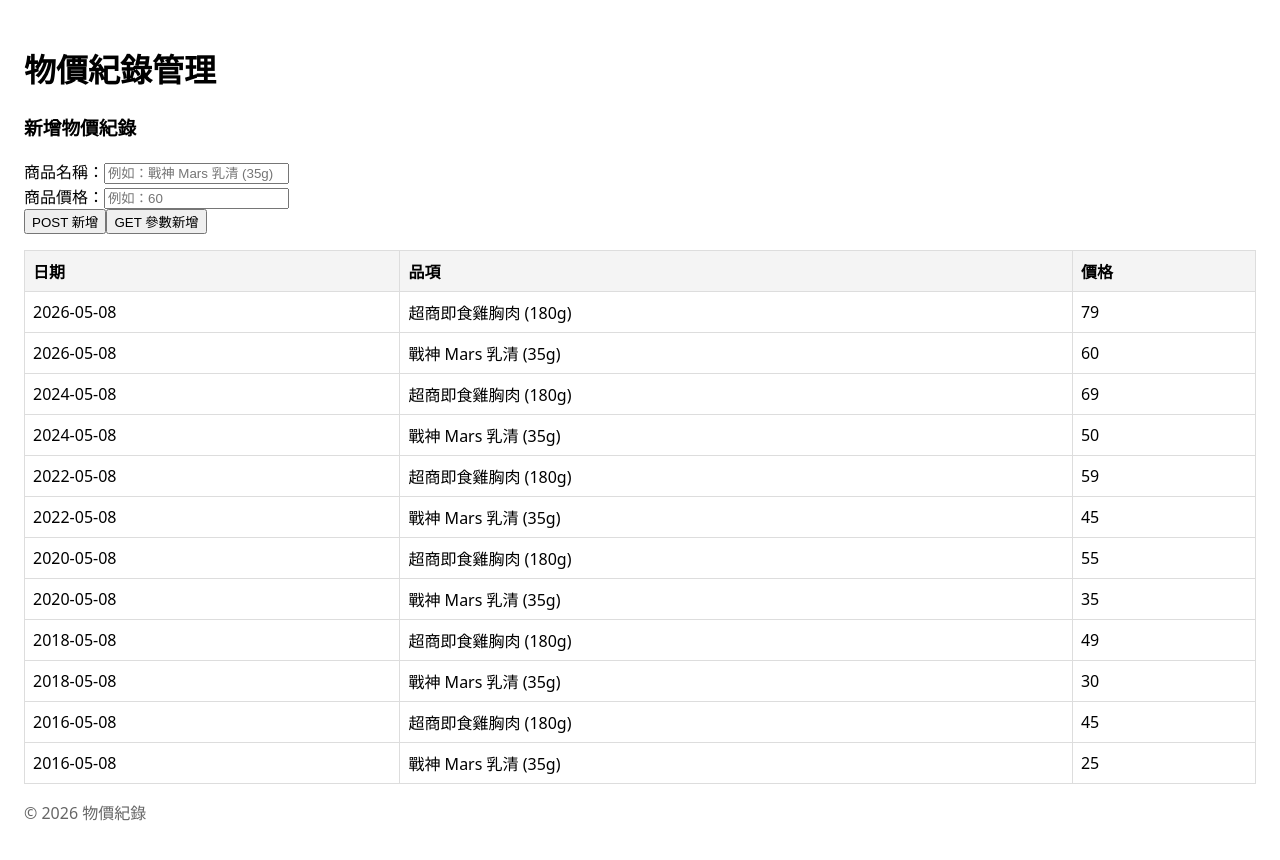
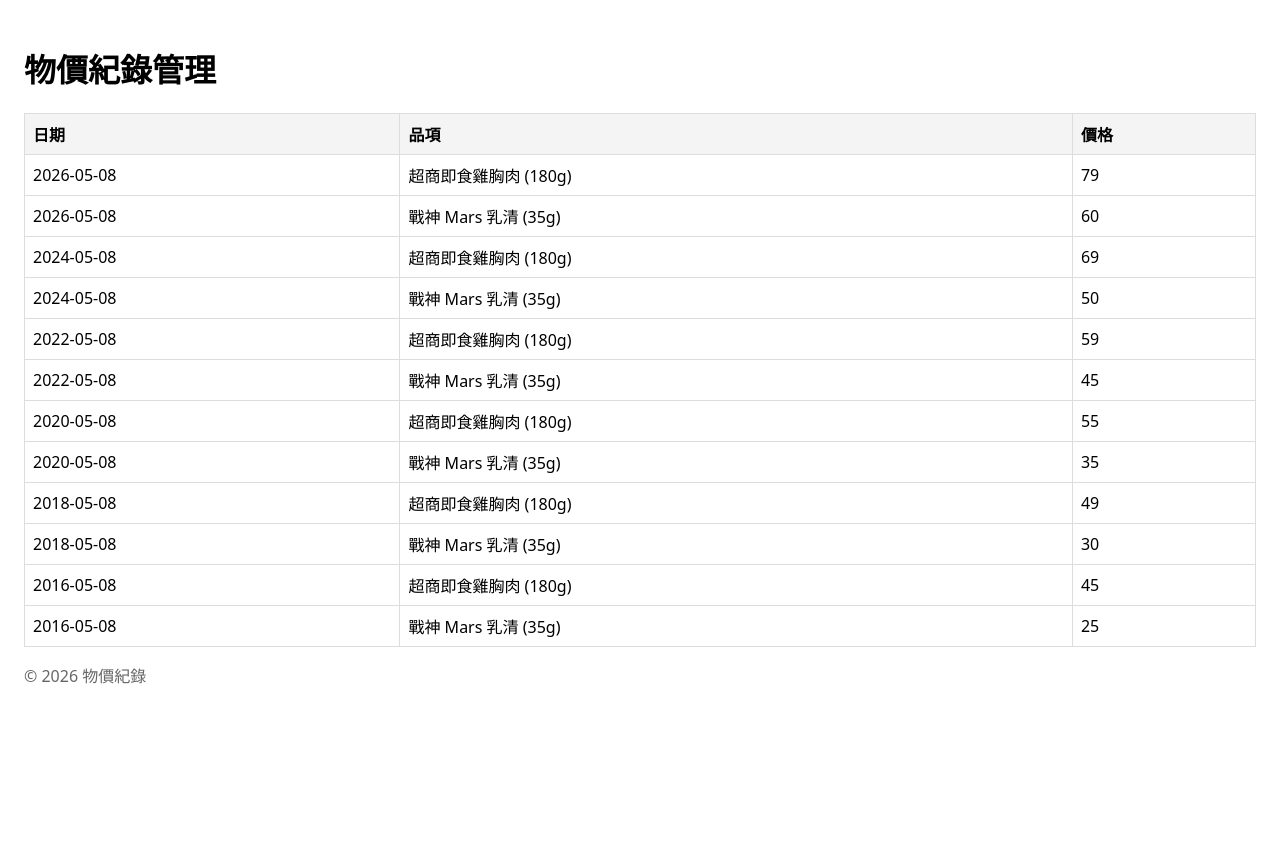
Before and after one commit to shshshsunny/hw5, a Vue app: page / in a window 1280 px wide. Shown: the top 860 px of the page. After the commit the page ends 800 px from the top, so only its background shows below. Built offline with nearby package versions, Linux system fonts and the light colour scheme.

Commit message:
Update PriceForm.vue

```diff
--- a/src/components/PriceForm.vue
+++ b/src/components/PriceForm.vue
@@ -1,29 +1,4 @@
-<template>
-  <div class="price-form">
-    <h3>新增物價紀錄</h3>
-    <form>
-      <div class="form-group">
-        <label>商品名稱：</label>
-        <input v-model="itemName" type="text" placeholder="例如：戰神 Mars 乳清 (35g)" required />
-      </div>
-
-      <div class="form-group">
-        <label>商品價格：</label>
-        <input v-model.number="itemPrice" type="number" placeholder="例如：60" required />
-      </div>
-
-      <div class="button-group">
-        <button type="button" @click="addPricePost" class="btn btn-post">POST 新增</button>
-        <button type="button" @click="addPriceGet" class="btn btn-get">GET 參數新增</button>
-      </div>
-    </form>
-  </div>
-</template>
-
 <script>
-// 💡 ✨ 關鍵：部署好 Render 後，把這裡換成妳的 Render 雲端網址（結尾不要加斜線）
-const API_BASE_URL = 'https://妳的專案名稱.onrender.com';
-
 export default {
   name: 'PriceForm',
   data() {
@@ -33,64 +8,52 @@ export default {
     }
   },
   methods: {
-    // 1. 妳原本的 POST 新增方法，改連到雲端
-    async addPricePost() {
+    // 1. 處理 POST 新增按鈕 (改為直接存入 LocalStorage)
+    addPricePost() {
       if (!this.itemName || !this.itemPrice) {
         alert('請填寫商品名稱與價格！');
         return;
       }
 
-      try {
-        const res = await fetch(`${API_BASE_URL}/api/prices`, {
-          method: 'POST',
-          headers: {
-            'Content-Type': 'application/json'
-          },
-          body: JSON.stringify({
+      // 抓取目前的紀錄
+      let currentData = JSON.parse(localStorage.getItem('protein_tracker_data') || '[]')
+
+      // 把新輸入的資料塞到最前面
+      currentData.unshift({
+        record_date: new Date().toISOString().split('T')[0], // 自動抓今天的日期
         item_name: this.itemName,
         item_price: this.itemPrice
       })
-        });
 
-        if (!res.ok) throw new Error('新增失敗');
+      // 存回瀏覽器
+      localStorage.setItem('protein_tracker_data', JSON.stringify(currentData))
 
       alert('POST 新增成功！');
       this.itemName = '';
       this.itemPrice = '';
-        this.$emit('submitted'); // 觸發 App.vue 重新整理列表
-      } catch (error) {
-        console.error(error);
-        alert('POST 連線失敗，請檢查後端是否正常運作');
-      }
+      this.$emit('submitted'); // 通知 App.vue 重新整理表格畫面
     },
 
-    // 2. 妳原本的 GET 新增方法，改連到雲端
-    async addPriceGet() {
+    // 2. 處理 GET 新增按鈕 (在純前端模式下，功能與 POST 相同，確保兩個按鈕都能動)
+    addPriceGet() {
       if (!this.itemName || !this.itemPrice) {
         alert('請填寫商品名稱與價格！');
         return;
       }
 
-      // 根據妳原本的 GET 路由設計組裝網址
-      const url = `${API_BASE_URL}/api/prices/add?item_name=${encodeURIComponent(this.itemName)}&item_price=${this.itemPrice}`;
+      let currentData = JSON.parse(localStorage.getItem('protein_tracker_data') || '[]')
+      currentData.unshift({
+        record_date: new Date().toISOString().split('T')[0],
+        item_name: this.itemName,
+        item_price: this.itemPrice
+      })
+      localStorage.setItem('protein_tracker_data', JSON.stringify(currentData))
 
-      try {
-        const res = await fetch(url, { method: 'GET' });
-        if (!res.ok) throw new Error('新增失敗');
-
-        alert('GET 新增成功！');
+      alert('GET 參數新增成功！');
       this.itemName = '';
       this.itemPrice = '';
-        this.$emit('submitted'); // 觸發 App.vue 重新整理列表
-      } catch (error) {
-        console.error(error);
-        alert('GET 連線失敗，請檢查後端是否正常運作');
-      }
+      this.$emit('submitted'); // 通知 App.vue 重新整理表格畫面
     }
   }
 }
 </script>
-
-<style scoped>
-/* 這裡保留妳原本寫的 CSS 樣式即可，完全不用動 */
-</style>
```
Lines whose indentation alone changed are shown as unchanged.
